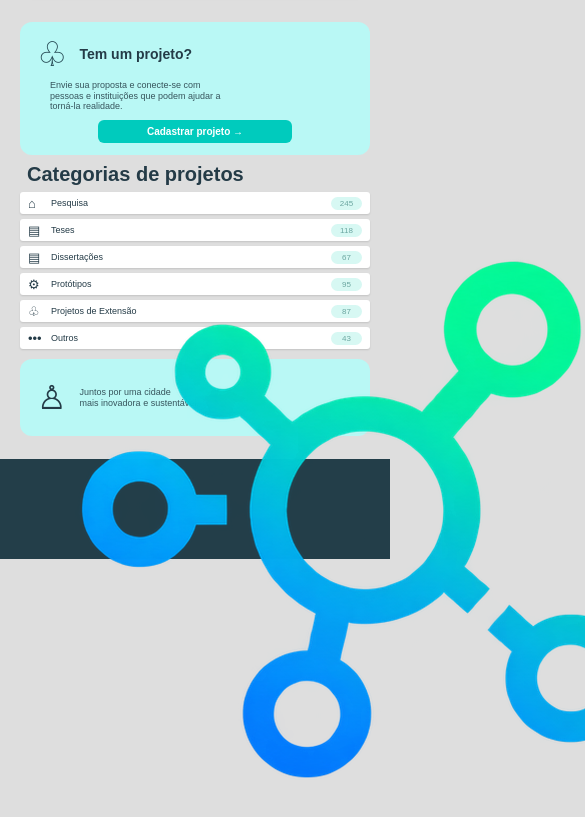
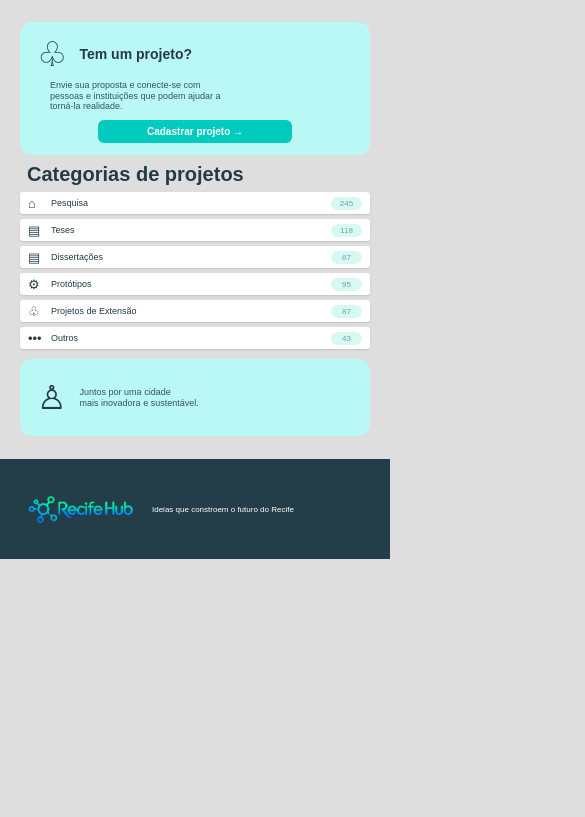
Before and after one commit to joaopcsm/RecifeHub, a plain HTML site: page index.html in a window 390 px wide. Shown: the part 1290-2107 px from the top of the page, 585 px wide, since content can reach past the window. After the commit the page ends 1849 px from the top, so only its background shows below. Drawn offline with Linux system fonts and the light colour scheme; files whose address does not match are found by name.

Commit message:
corrige logo recifehub no footer

```diff
--- a/index.html
+++ b/index.html
@@ -227,7 +227,7 @@
   </main>
 
   <footer>
-    <img src="imagens/Logo RecifeHub.png" alt="logofooter" class="footer-logo">
+    <img src="imagens/Logo RecifeHub.png" alt="RecifeHub" class="footer-logo">
     <div>Ideias que constroem o futuro do Recife</div>
 
     <div class="footer-links">
--- a/style.css
+++ b/style.css
@@ -489,9 +489,9 @@
     }
 
     .footer-logo {
-      color: var(--cyan);
-      font-size: 14px;
-      font-weight: 700;
+      width: 155px;
+      height: auto;
+      flex-shrink: 0;
       margin-right: 38px;
     }
 
@@ -618,6 +618,10 @@
       .all-projects {
         font-size: 12px;
       }
+      .footer-logo {
+        width: 110px;
+        margin-right: 16px;
+      }
 
       .footer-links {
         display: none;
```
